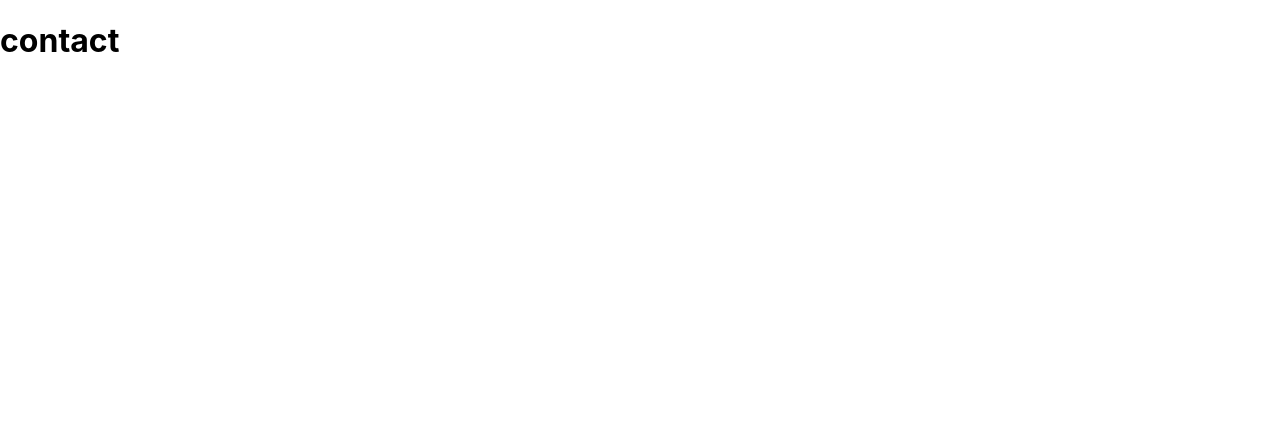
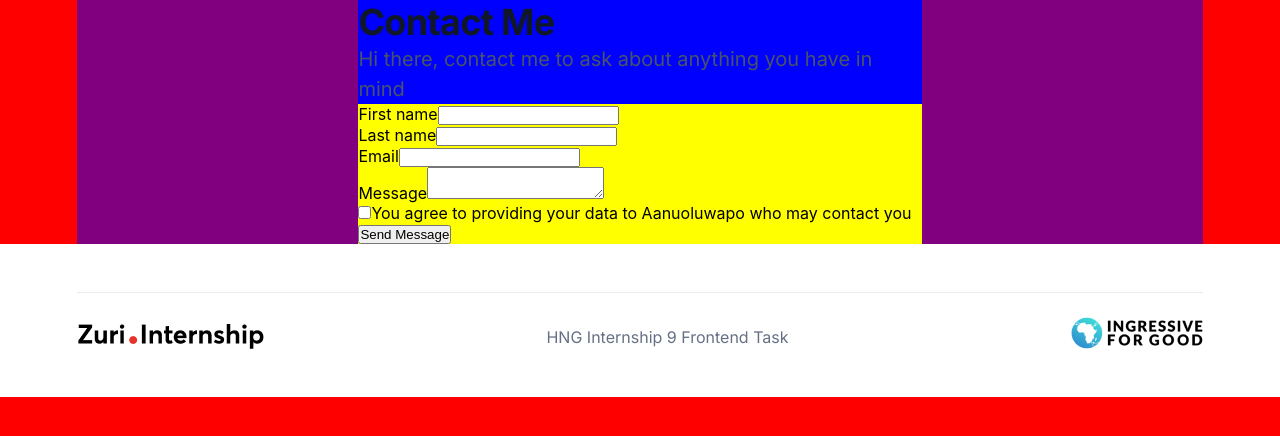
Before and after one commit to BlackMountA/Hng-task1, a React (Create React App) app: page /contact in a window 1280 px wide. Shown: the top 436 px of the page. Built offline with nearby package versions, Linux system fonts and the light colour scheme.

Commit message:
feature: Jsx templates

```diff
--- a/src/components/Contact.js
+++ b/src/components/Contact.js
@@ -1,9 +1,12 @@
+import Footer from './Footer';
+import Contactpageheader from './Contactpageheader';
+
 const Contact = () => {
     return (
       <div>
-
-            <h1>contact</h1>
-            </div>
+        <Contactpageheader />
+        <Footer />
+      </div>
   )
 }
 
--- /dev/null
+++ b/src/components/Contactform.js
@@ -0,0 +1,34 @@
+import React from 'react'
+
+const ContactForm = () => {
+    const name = 'Aanuoluwapo'
+    return (
+      <form>
+      <div>
+          <div className='input-field' id='first_name'>
+              <label> First name</label>
+              <input type={'text'} />
+          </div>
+          <div className='input-field' id='last_name'>
+              <label> Last name</label>
+              <input type={'text'} />
+          </div>
+          <div className='input-field' id='email'>
+              <label> Email</label>
+              <input type={'text'} />
+          </div>
+          <div>
+                <label>Message</label>
+                <textarea id='message'></textarea>
+          </div>
+          <div>
+                <input type={'checkbox'} />
+                    <label>You agree to providing your data to {name} who may contact you</label>
+          </div>
+        </div>
+            <button>Send Message</button>
+        </form>
+  )
+}
+
+export default ContactForm
--- /dev/null
+++ b/src/components/Contactheading.js
@@ -0,0 +1,16 @@
+import './Contactstyle.css'
+
+const Contactheading = () => {
+  return (
+      <div className='contactheading'>
+          <p className='heading-text'>
+              Contact Me
+          </p>
+          <p className='supporting-text'>
+              Hi there, contact me to ask about anything you have in mind
+          </p>
+      </div>
+  )
+}
+
+export default Contactheading
--- /dev/null
+++ b/src/components/Contactpageheader.js
@@ -0,0 +1,19 @@
+import React from 'react'
+import ContactForm from './Contactform'
+import Contactheading from './Contactheading'
+const Contactpageheader = () => {
+  return (
+      <div className='Contactpageheader'>
+          <div className='container'>
+
+                  <div className='content2'>
+                      <Contactheading />
+              <ContactForm />
+
+      </div>
+      </div>
+      </div>
+  )
+}
+
+export default Contactpageheader
--- /dev/null
+++ b/src/components/Contactstyle.css
@@ -0,0 +1,49 @@
+@import url("https://fonts.googleapis.com/css2?family=Inter:wght@400;500;700&display=swap");
+* {
+  padding: 0;
+  margin: 0;
+  box-sizing: border-box;
+}
+body {
+  background-color: red;
+}
+.container {
+  background-color: purple;
+  width: 88%;
+  margin: 0 auto;
+}
+
+.content2 {
+  margin: 0 auto;
+  width: 50%;
+  background-color: yellow;
+}
+.contactheading {
+  background-color: blue;
+}
+.heading-text {
+  font-family: "Inter";
+  font-style: normal;
+  font-weight: 600;
+  font-size: 36px;
+  line-height: 44px;
+  /* identical to box height, or 122% */
+
+  letter-spacing: -0.02em;
+
+  /* Gray/900 */
+
+  color: #101828;
+}
+.supporting-text {
+  font-family: "Inter";
+  font-style: normal;
+  font-weight: 400;
+  font-size: 20px;
+  line-height: 30px;
+  /* identical to box height, or 150% */
+
+  /* Gray/600 */
+
+  color: #475467;
+}
--- a/src/components/Stage1Tasks.js
+++ b/src/components/Stage1Tasks.js
@@ -1,6 +1,8 @@
 // import Button from './Butt
 import slacklogo from './Slacklogo.jpg'
 import githublogo from './Githublogo.jpg'
+import { Link } from "react-router-dom"
+
 const stage1Tasks = () => {
   return (
     <>
@@ -26,7 +28,7 @@ const stage1Tasks = () => {
             <a href="https://training.zuri.team/python-for-beginners?ref_id=<@adewoyinaanuoluwapo>" id="book__python" ><div className="frame5"><p className="text">Python Books</p></div></a>
             <a href="https://background.zuri.team" id="pitch"><div className="frame5"><p className="text">Background Check Coder</p></div></a>
           <a href="https://books.zuri.team/design-rules" id="book_design"><div className="frame5"><p className="text">Design Books</p></div></a>
-            <a href="/contact" id="contact"><div className="frame5"><p className="text">Contact Me</p></div></a>
+            <Link to="/contact" id="contact"><div className="frame5"><p className="text">Contact Me</p></div></Link>
 
         </section>
      </section>
```
